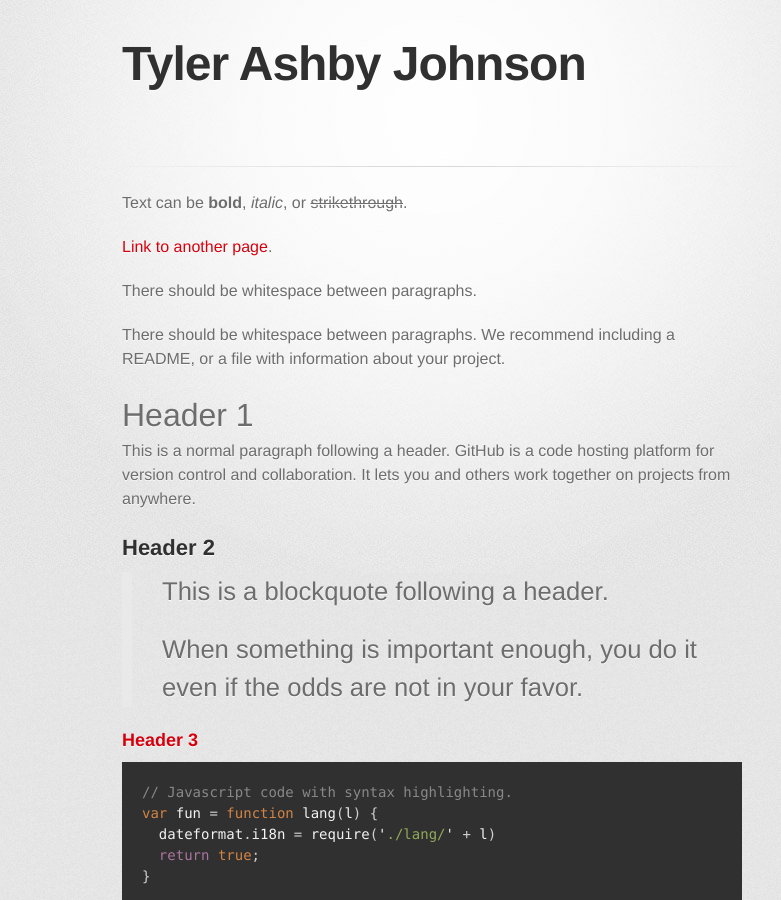
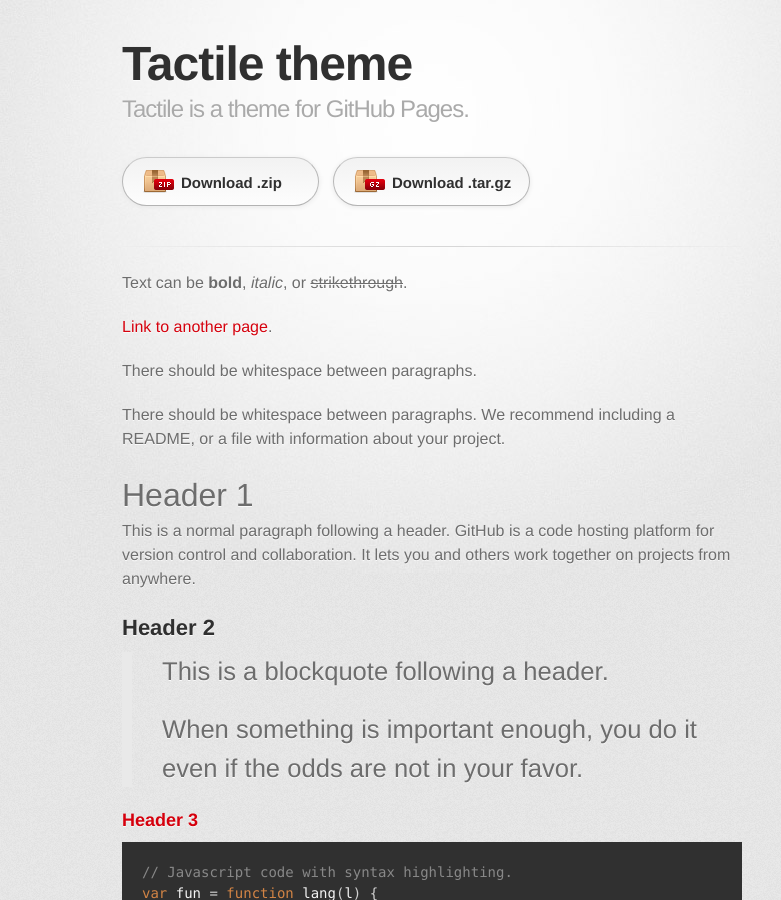
Before and after one commit to T-Ashby-John/T-Ashby-John.github.io, a Jekyll site: the page built from index.md, in a window 1280 px wide and 900 px high. Shown: the whole window, without its empty margins (208-989 px from the left). Built offline with Jekyll 4.4.1, drawn with Linux system fonts in a browser that asks for light colours; some web fonts are replaced; the repository's description, which GitHub fills in, is left out.

Commit message:
Add files via upload

```diff
--- a/_config.yml
+++ b/_config.yml
@@ -1,5 +1,5 @@
-title: Tyler Ashby Johnson
-description:
-show_downloads: false
+title: Tactile theme
+description: Tactile is a theme for GitHub Pages.
+show_downloads: true
 google_analytics:
 theme: jekyll-theme-tactile
```
